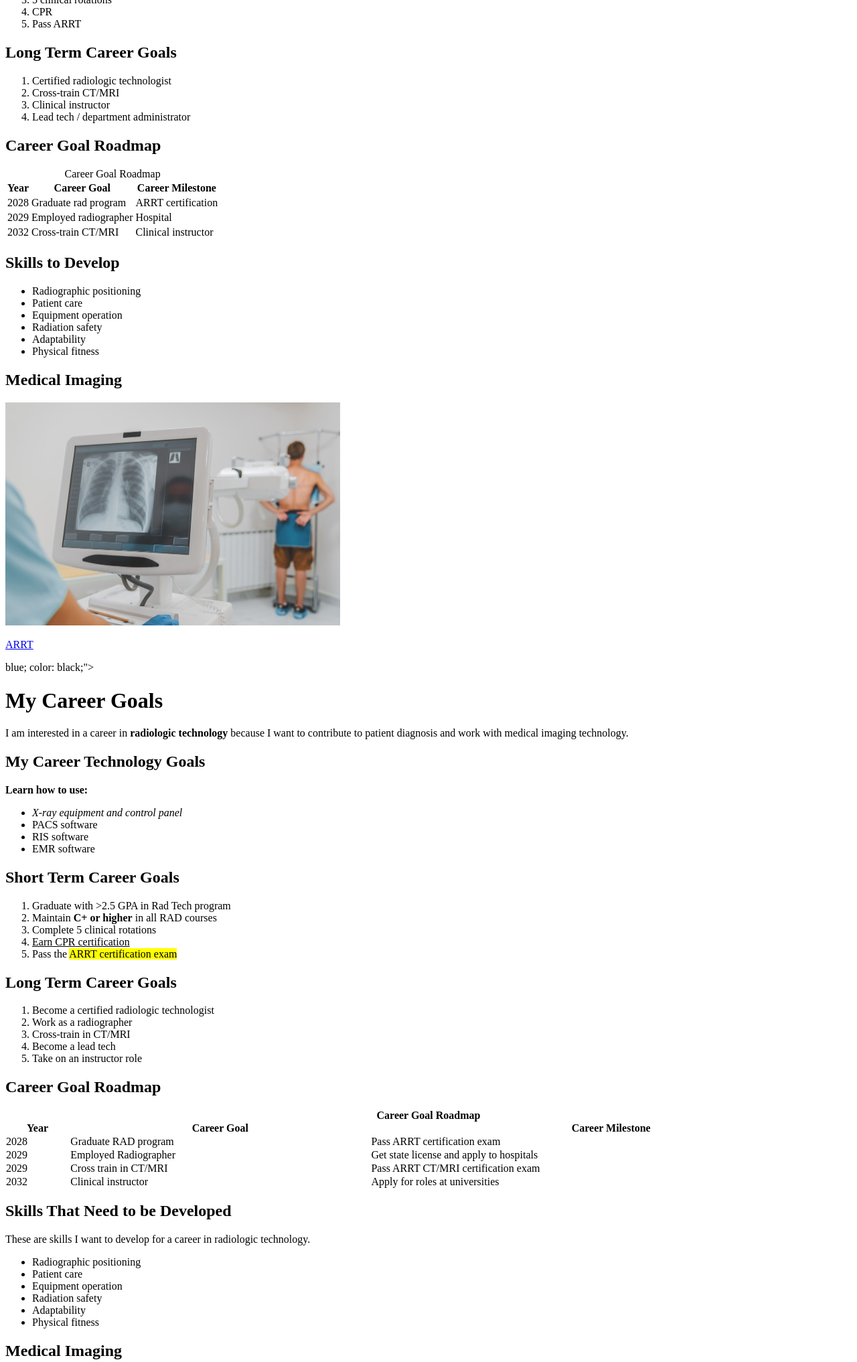
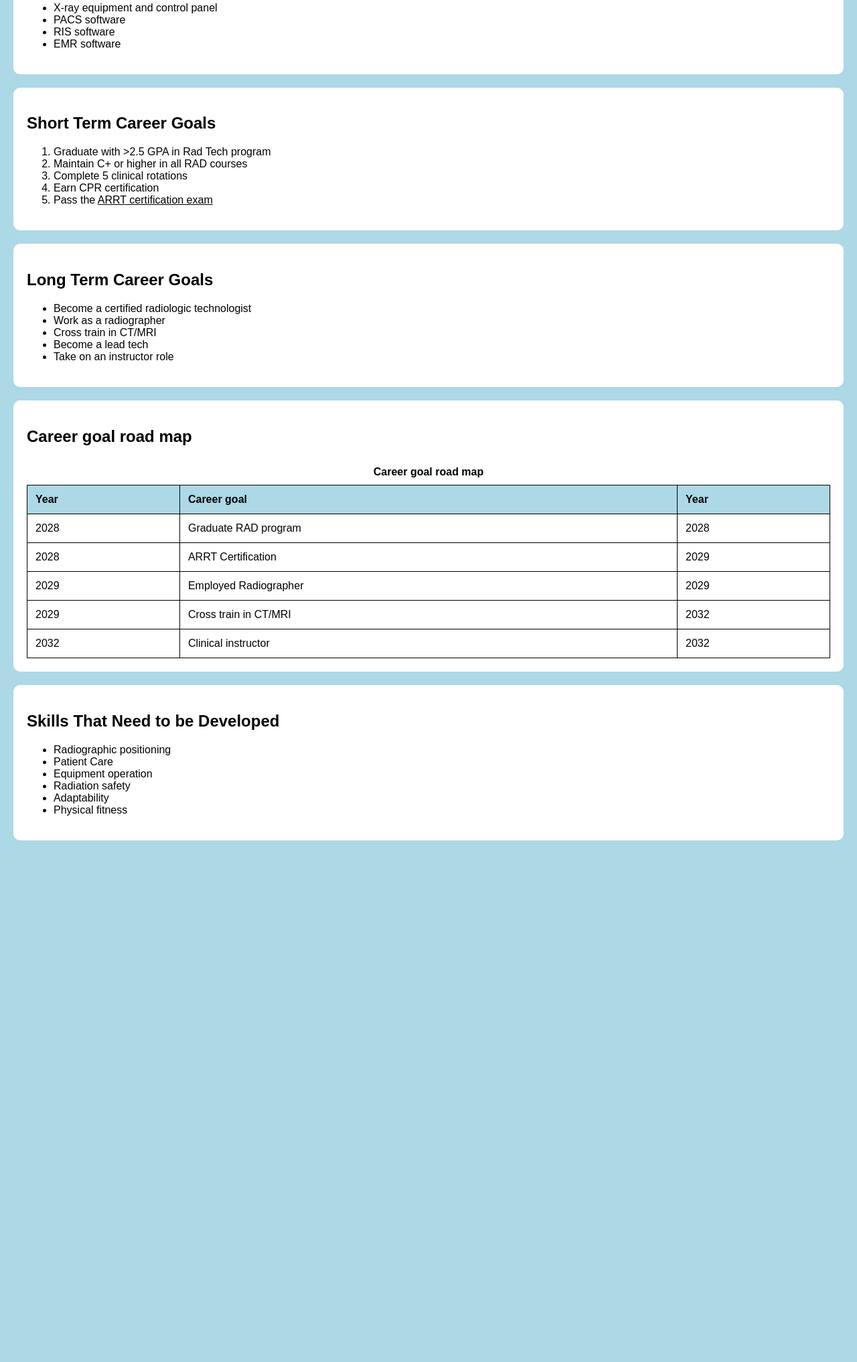
Before and after one commit to AvaMangler/homeworkpracticedraft.io, a plain HTML site: page index.html in a window 1280 px wide. Shown: the part 467-2501 px from the top of the page at 67% size. After the commit the page ends 1742 px from the top, so only its background shows below. Drawn offline with Linux system fonts and the light colour scheme.

Commit message:
Update index.html

```diff
--- a/index.html
+++ b/index.html
@@ -1,25 +1,43 @@
 
 <!DOCTYPE html>
-<html>
-<head>
-    <title>My Career Goals - Radiologic Technology</title>
-</head>
-
-<body style="background-color: light<!DOCTYPE html>
 <html>
 <head>
     <title>My Career Goals</title>
 
     <style>
+        body {
+            background-color: lightblue;
+            color: black;
+            font-family: Arial, sans-serif;
+            margin: 20px;
+        }
+
+        section {
+            background-color: white;
+            padding: 20px;
+            margin-bottom: 20px;
+            border-radius: 10px;
+        }
+
+        h1, h2 {
+            color: black;
+        }
+
+        img {
+            width: 350px;
+            max-width: 100%;
+            border-radius: 8px;
+        }
+
         table {
+            width: 100%;
+            border-collapse: collapse;
             background-color: white;
-            border-collapse: collapse;
-            width: 100%;
         }
 
         th, td {
             border: 1px solid black;
-            padding: 10px;
+            padding: 12px;
             text-align: left;
         }
 
@@ -29,26 +47,39 @@
 
         caption {
             font-weight: bold;
-            padding: 8px;
+            padding: 10px;
+        }
+
+        a {
+            color: black;
         }
     </style>
 </head>
 
-<body style="background-color: lightblue; color: black;">
+<body>
 
     <h1>My Career Goals</h1>
 
-    <h2>Why Radiologic Technology</h2>
+    <section>
+        <h2>Why I Want to Become a Radiologic Technologist</h2>
+
+        <p><strong>Contribute to patient diagnosis</strong></p>
 
         <ul>
-        <li>Contribute to patient diagnosis</li>
             <li>Work in a hospital</li>
             <li>Work with different modalities</li>
             <li>Inspired by radiologic technologists</li>
             <li>Interested in medical technology</li>
         </ul>
 
-    <h2>Career Technology Goals</h2>
+        <img src="doctor-using-chest-x-ray-machine.jpg"
+             alt="Radiologic technologist using chest X-ray machine">
+    </section>
+
+    <section>
+        <h2>My Career Technology Goals</h2>
+
+        <p><em>Learn how to use:</em></p>
 
         <ul>
             <li>X-ray equipment and control panel</li>
@@ -56,192 +87,88 @@
             <li>RIS software</li>
             <li>EMR software</li>
         </ul>
+    </section>
 
+    <section>
         <h2>Short Term Career Goals</h2>
 
         <ol>
-        <li>&gt;2.5 GPA in Rad Tech</li>
-        <li>C+ or higher in all RAD courses</li>
-        <li>5 clinical rotations</li>
-        <li>CPR</li>
-        <li>Pass ARRT</li>
+            <li>Graduate with >2.5 GPA in Rad Tech program</li>
+            <li>Maintain C+ or higher in all RAD courses</li>
+            <li>Complete 5 clinical rotations</li>
+            <li>Earn CPR certification</li>
+            <li>Pass the <a href="https://www.arrt.org/">ARRT certification exam</a></li>
         </ol>
+    </section>
 
+    <section>
         <h2>Long Term Career Goals</h2>
 
-    <ol>
-        <li>Certified radiologic technologist</li>
-        <li>Cross-train CT/MRI</li>
-        <li>Clinical instructor</li>
-        <li>Lead tech / department administrator</li>
-    </ol>
+        <ul>
+            <li>Become a certified radiologic technologist</li>
+            <li>Work as a radiographer</li>
+            <li>Cross train in CT/MRI</li>
+            <li>Become a lead tech</li>
+            <li>Take on an instructor role</li>
+        </ul>
+    </section>
 
-    <h2>Career Goal Roadmap</h2>
+    <section>
+        <h2>Career goal road map</h2>
 
         <table>
-        <caption>Career Goal Roadmap</caption>
+            <caption>Career goal road map</caption>
 
             <tr>
                 <th>Year</th>
-            <th>Career Goal</th>
-            <th>Career Milestone</th>
+                <th>Career goal</th>
+                <th>Year</th>
             </tr>
 
             <tr>
                 <td>2028</td>
-            <td>Graduate rad program</td>
-            <td>ARRT certification</td>
+                <td>Graduate RAD program</td>
+                <td>2028</td>
+            </tr>
+
+            <tr>
+                <td>2028</td>
+                <td>ARRT Certification</td>
+                <td>2029</td>
             </tr>
 
             <tr>
                 <td>2029</td>
-            <td>Employed radiographer</td>
-            <td>Hospital</td>
+                <td>Employed Radiographer</td>
+                <td>2029</td>
+            </tr>
+
+            <tr>
+                <td>2029</td>
+                <td>Cross train in CT/MRI</td>
+                <td>2032</td>
             </tr>
 
             <tr>
                 <td>2032</td>
-            <td>Cross-train CT/MRI</td>
                 <td>Clinical instructor</td>
+                <td>2032</td>
             </tr>
         </table>
+    </section>
 
-    <h2>Skills to Develop</h2>
+    <section>
+        <h2>Skills That Need to be Developed</h2>
 
         <ul>
             <li>Radiographic positioning</li>
-        <li>Patient care</li>
+            <li>Patient Care</li>
             <li>Equipment operation</li>
             <li>Radiation safety</li>
             <li>Adaptability</li>
             <li>Physical fitness</li>
         </ul>
-
-    <h2>Medical Imaging</h2>
-
-    <img src="RadTech-using-chest-x-ray-machine.jpg"
-         alt="RadTech using a chest X-ray machine"
-         width="500">
-
-    <p>
-        <a href="https://www.arrt.org/">ARRT</a>
-    </p>
-
-</body>
-</html>blue; color: black;">
-
-<div>
-
-    <h1>My Career Goals</h1>
-
-    <p>
-        I am interested in a career in <strong>radiologic technology</strong>
-        because I want to contribute to patient diagnosis and work with
-        medical imaging technology.
-    </p>
-
-    <h2>My Career Technology Goals</h2>
-
-    <p><strong>Learn how to use:</strong></p>
-
-    <ul>
-        <li><em>X-ray equipment and control panel</em></li>
-        <li>PACS software</li>
-        <li>RIS software</li>
-        <li>EMR software</li>
-    </ul>
-
-    <h2>Short Term Career Goals</h2>
-
-    <ol>
-        <li>Graduate with &gt;2.5 GPA in Rad Tech program</li>
-        <li>Maintain <strong>C+ or higher</strong> in all RAD courses</li>
-        <li>Complete 5 clinical rotations</li>
-        <li><u>Earn CPR certification</u></li>
-        <li>Pass the <mark>ARRT certification exam</mark></li>
-    </ol>
-
-    <h2>Long Term Career Goals</h2>
-
-    <ol>
-        <li>Become a certified radiologic technologist</li>
-        <li>Work as a radiographer</li>
-        <li>Cross-train in CT/MRI</li>
-        <li>Become a lead tech</li>
-        <li>Take on an instructor role</li>
-    </ol>
-
-    <h2>Career Goal Roadmap</h2>
-
-    <table style="background-color: white; border-collapse: collapse; width: 100%;">
-
-        <caption><strong>Career Goal Roadmap</strong></caption>
-
-        <tr>
-            <th>Year</th>
-            <th>Career Goal</th>
-            <th>Career Milestone</th>
-        </tr>
-
-        <tr>
-            <td>2028</td>
-            <td>Graduate RAD program</td>
-            <td>Pass ARRT certification exam</td>
-        </tr>
-
-        <tr>
-            <td>2029</td>
-            <td>Employed Radiographer</td>
-            <td>Get state license and apply to hospitals</td>
-        </tr>
-
-        <tr>
-            <td>2029</td>
-            <td>Cross train in CT/MRI</td>
-            <td>Pass ARRT CT/MRI certification exam</td>
-        </tr>
-
-        <tr>
-            <td>2032</td>
-            <td>Clinical instructor</td>
-            <td>Apply for roles at universities</td>
-        </tr>
-
-    </table>
-
-    <h2>Skills That Need to be Developed</h2>
-
-    <p>These are skills I want to develop for a career in radiologic technology.</p>
-
-    <ul>
-        <li>Radiographic positioning</li>
-        <li>Patient care</li>
-        <li>Equipment operation</li>
-        <li>Radiation safety</li>
-        <li>Adaptability</li>
-        <li>Physical fitness</li>
-    </ul>
-
-    <h2>Medical Imaging</h2>
-
-    <img src="RadTech-using-chest-x-ray-machine.jpg"
-         alt="RadTech using a chest X-ray machine"
-         width="500">
-
-    <p>
-        Learn more about certification through
-        <a href="https://www.arrt.org/">
-            The American Registry of Radiologic Technologists (ARRT)
-        </a>.
-    </p>
-
-    <p>
-        <i>My career goals focus on radiologic technology.</i>
-        <br>
-        <strong>My goal is to become a certified radiologic technologist.</strong>
-    </p>
-
-</div>
+    </section>
 
 </body>
 </html>
```
Lines whose indentation alone changed are shown as unchanged.
